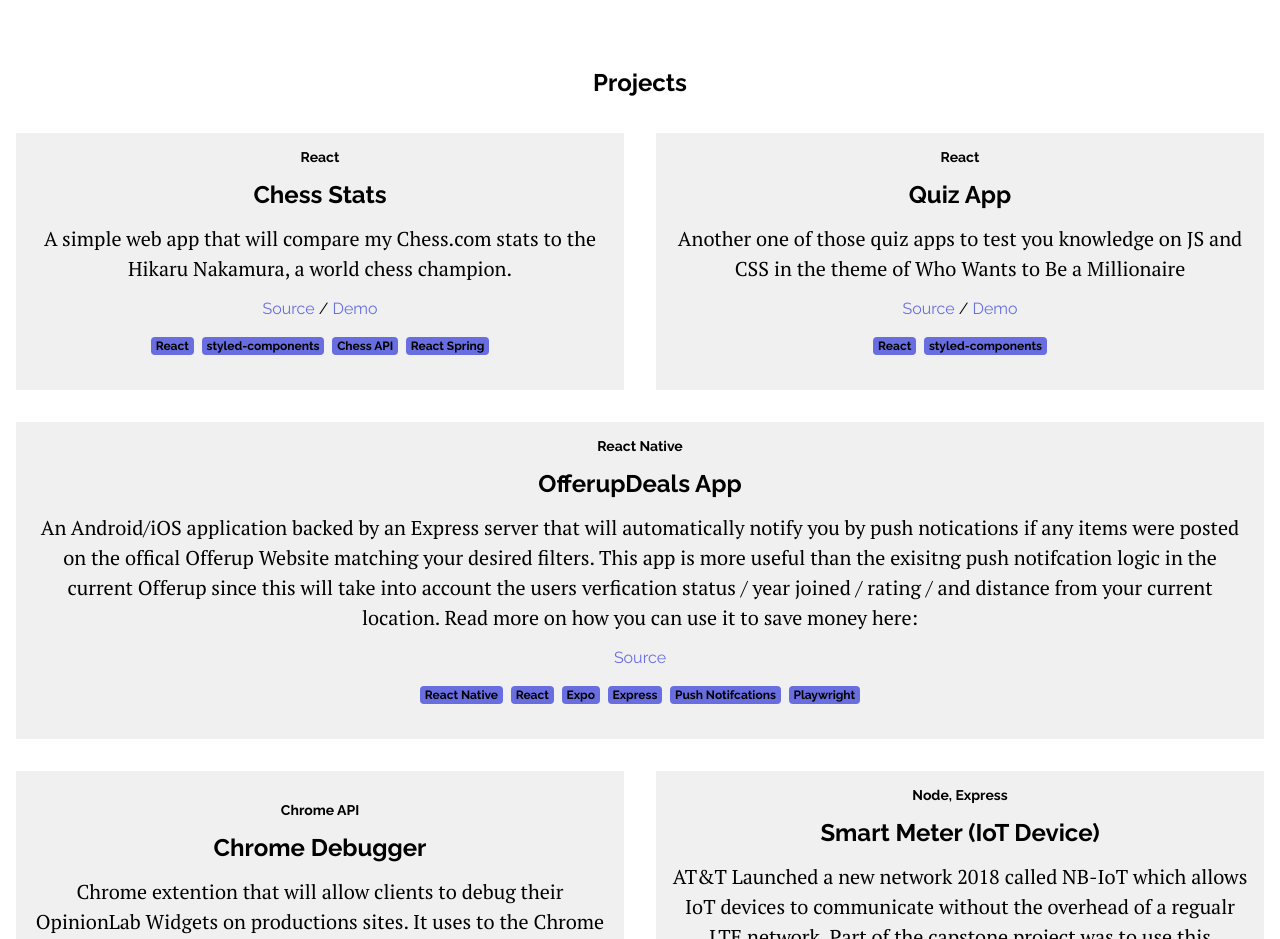
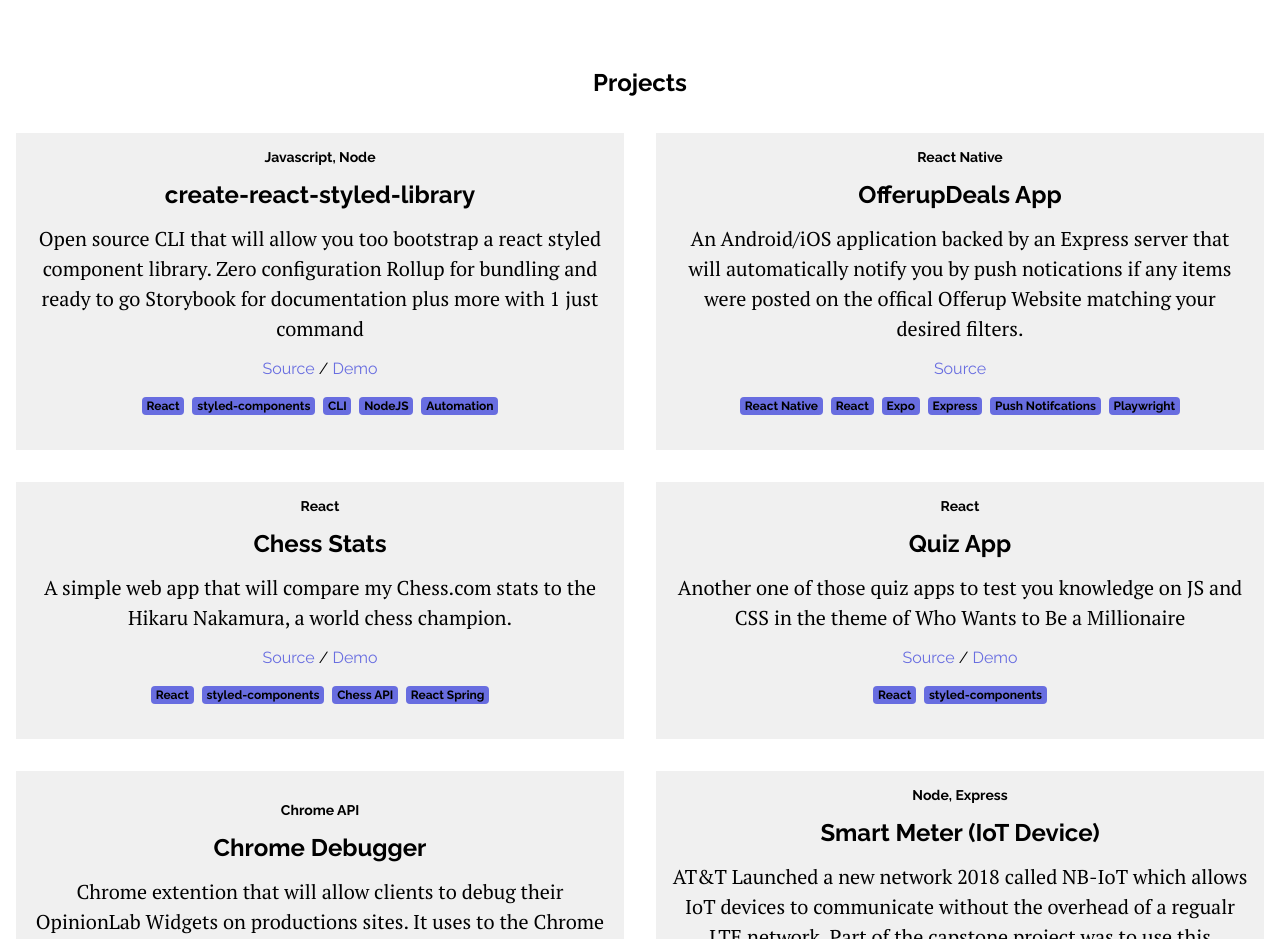
Before and after one commit to ovidubya/portfolio, a Next.js app: page / in a window 1280 px wide. Shown: the part 842-1781 px from the top of the page. Built offline with nearby package versions, Linux system fonts and the light colour scheme.

Commit message:
update new project

```diff
--- a/pages/index.tsx
+++ b/pages/index.tsx
@@ -201,14 +201,6 @@ const ProjectsContainer = styled.div<{ numberOfProjects: number }>`
       grid-template-columns: 1fr 1fr;
       grid-template-rows: auto;
     }
-    ${(props) =>
-      props.numberOfProjects === 5 &&
-      css`
-        & > :nth-of-type(3) {
-          grid-row: 2;
-          grid-column: 1 / 3;
-        }
-      `}
   }
 `;
 
--- a/src/data/projects.json
+++ b/src/data/projects.json
@@ -1,4 +1,19 @@
 [
+    {
+        "catagory": "Javascript, Node",
+        "title": "create-react-styled-library",
+        "description": "Open source CLI that will allow you too bootstrap a react styled component library. Zero configuration Rollup for bundling and ready to go Storybook for documentation plus more with 1 just command",
+        "source": "https://github.com/ovidubya/create-react-styled-library",
+        "live": "https://www.npmjs.com/package/create-react-styled-library",
+        "tags": "React, styled-components, CLI, NodeJS, Automation"
+    },
+    {
+        "catagory": "React Native",
+        "title": "OfferupDeals App",
+        "description": "An Android/iOS application backed by an Express server that will automatically notify you by push notications if any items were posted on the offical Offerup Website matching your desired filters. ",
+        "source": "https://github.com/ovidubya/offerup-deals-server",
+        "tags": "React Native, React, Expo, Express, Push Notifcations, Playwright"
+    },
     {
         "catagory": "React",
         "title": "Chess Stats",
@@ -16,13 +31,6 @@
         "tags": "React, styled-components"
     },
     {
-        "catagory": "React Native",
-        "title": "OfferupDeals App",
-        "description": "An Android/iOS application backed by an Express server that will automatically notify you by push notications if any items were posted on the offical Offerup Website matching your desired filters. This app is more useful than the exisitng push notifcation logic in the current Offerup since this will take into account the users verfication status / year joined / rating / and distance from your current location. Read more on how you can use it to save money here: ",
-        "source": "https://github.com/ovidubya/offerup-deals-server",
-        "tags": "React Native, React, Expo, Express, Push Notifcations, Playwright"
-    },
-    {
         "catagory": "Chrome API",
         "title": "Chrome Debugger",
         "description": "Chrome extention that will allow clients to debug their OpinionLab Widgets on productions sites. It uses to the Chrome API to hook into the chrome's tab background and listen for http requests with Opinonlab Resources. Once it finds a resource, it will run a Regex to determine the contents of the file",
```
